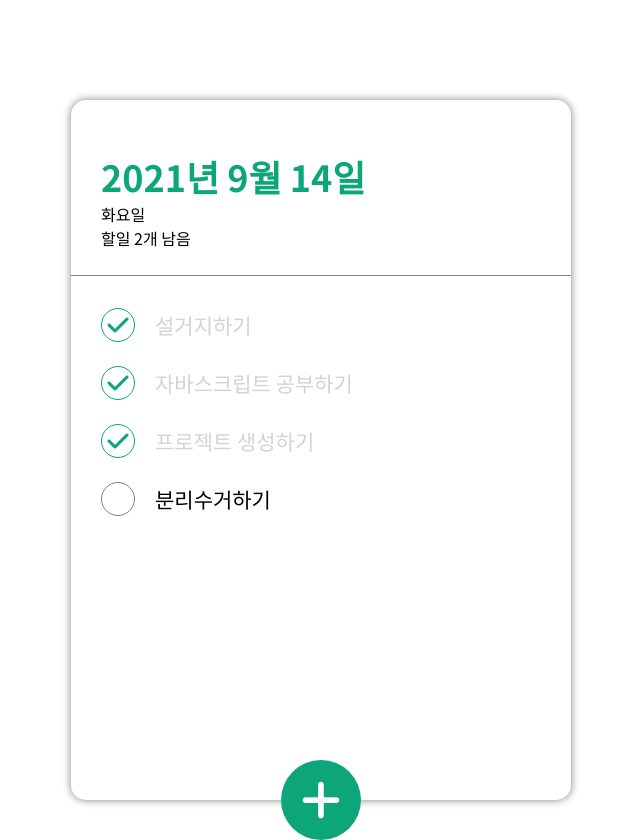
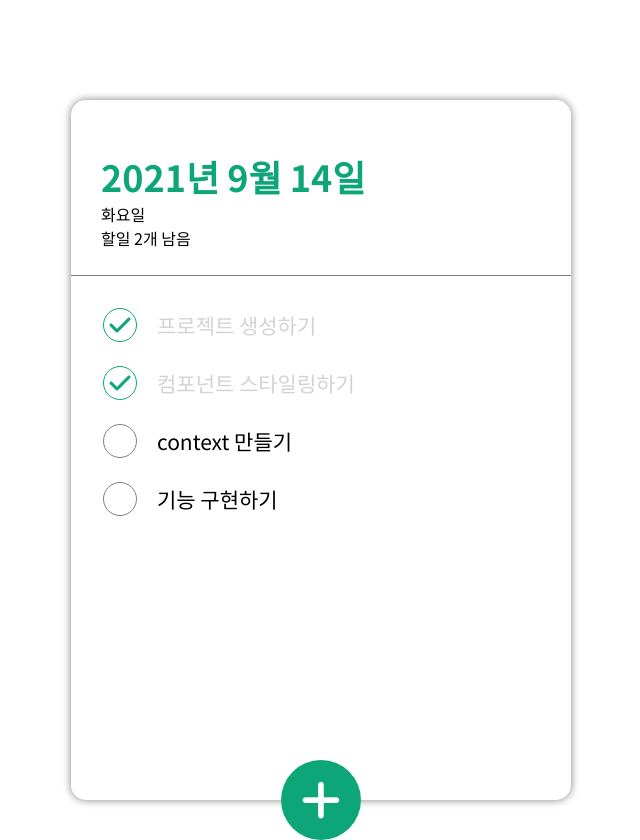
Before and after one commit to pauljeonn/todo-app, a React (Create React App) app: page / in a window 1280 px wide. Shown: the whole page, without its empty margins (319-959 px from the left). Built offline with nearby package versions, Linux system fonts and the light colour scheme.

Commit message:
replace todo list with useTodoState

```diff
--- a/src/components/todoList/TodoList.jsx
+++ b/src/components/todoList/TodoList.jsx
@@ -1,18 +1,30 @@
 import React from 'react';
+import styled from 'styled-components';
 import { useTodoState } from '../../TodoContext';
 import TodoItem from '../todoItem/TodoItem';
 import './todoList.scss';
 
+const TodoListBlock = styled.div`
+	flex: 1;
+	padding: 20px 32px;
+	padding-bottom: 48px;
+	overflow-y: auto;
+`;
+
 const TodoList = () => {
-	const state = useTodoState();
+	const todos = useTodoState();
 
 	return (
-		<div className="todo-list">
-			<TodoItem text="설거지하기" done={true} />
-			<TodoItem text="자바스크립트 공부하기" done={true} />
-			<TodoItem text="프로젝트 생성하기" done={true} />
-			<TodoItem text="분리수거하기" done={false} />
-		</div>
+		<TodoListBlock>
+			{todos.map((todo) => (
+				<TodoItem
+					key={todo.id}
+					id={todo.id}
+					text={todo.text}
+					done={todo.done}
+				/>
+			))}
+		</TodoListBlock>
 	);
 };
 
```
